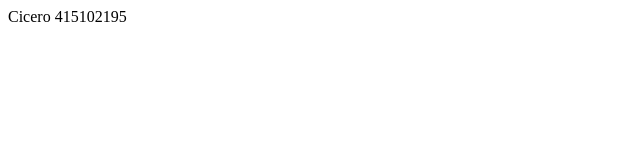
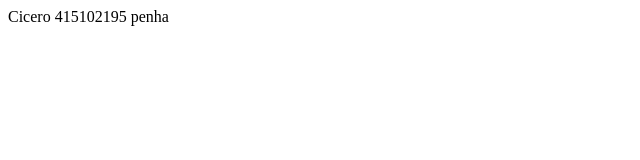
Before and after one commit to 415102195/Aula2409, a plain HTML site: page Index.Html in a window 1280 px wide. Shown: the full height of the page, 0-640 px from the left. Drawn offline with Linux system fonts and the light colour scheme.

Commit message:
corrigido

```diff
--- a/Index.Html
+++ b/Index.Html
@@ -7,5 +7,6 @@
 <body>
  Cicero
  415102195
+ penha
 </body>
 </html>
```
